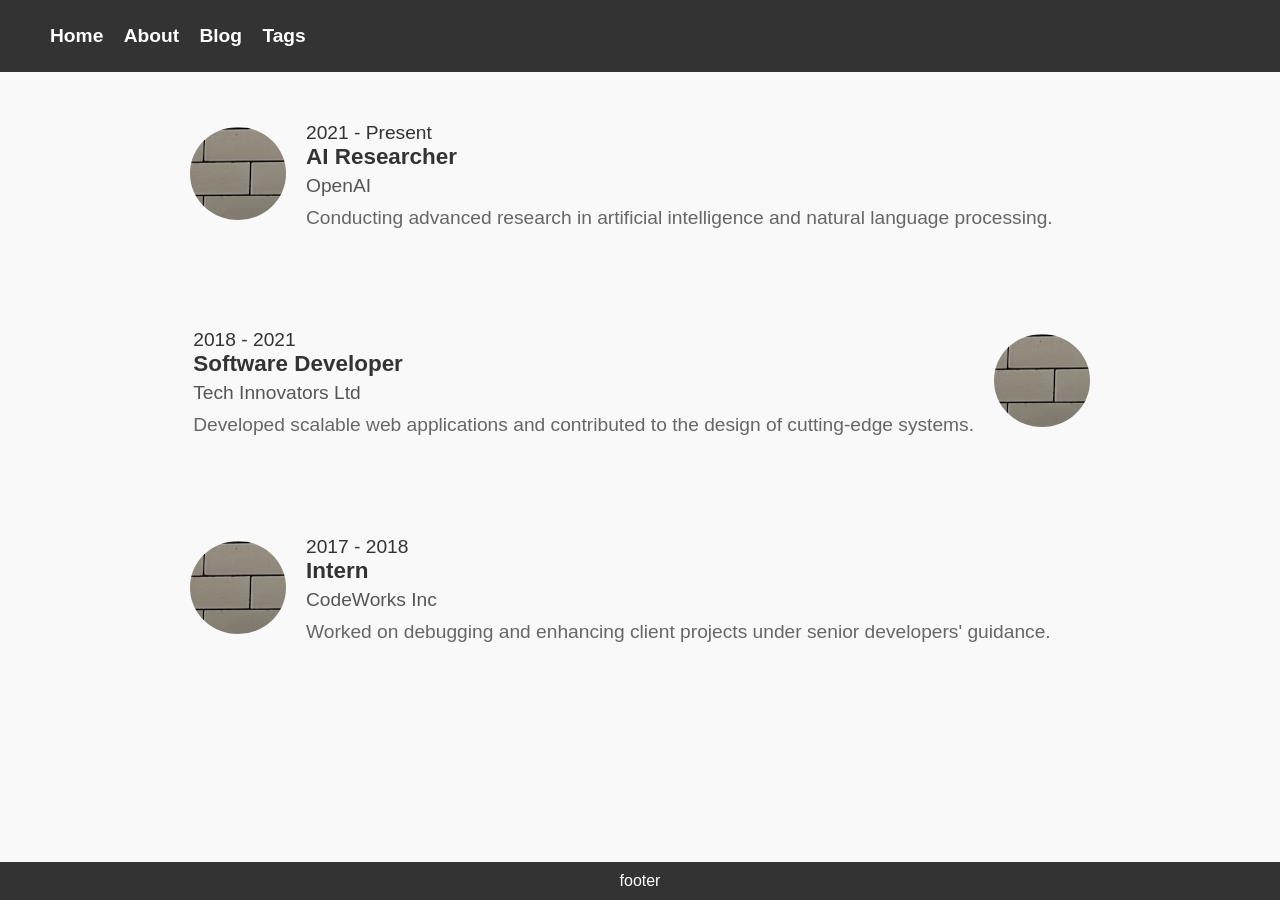
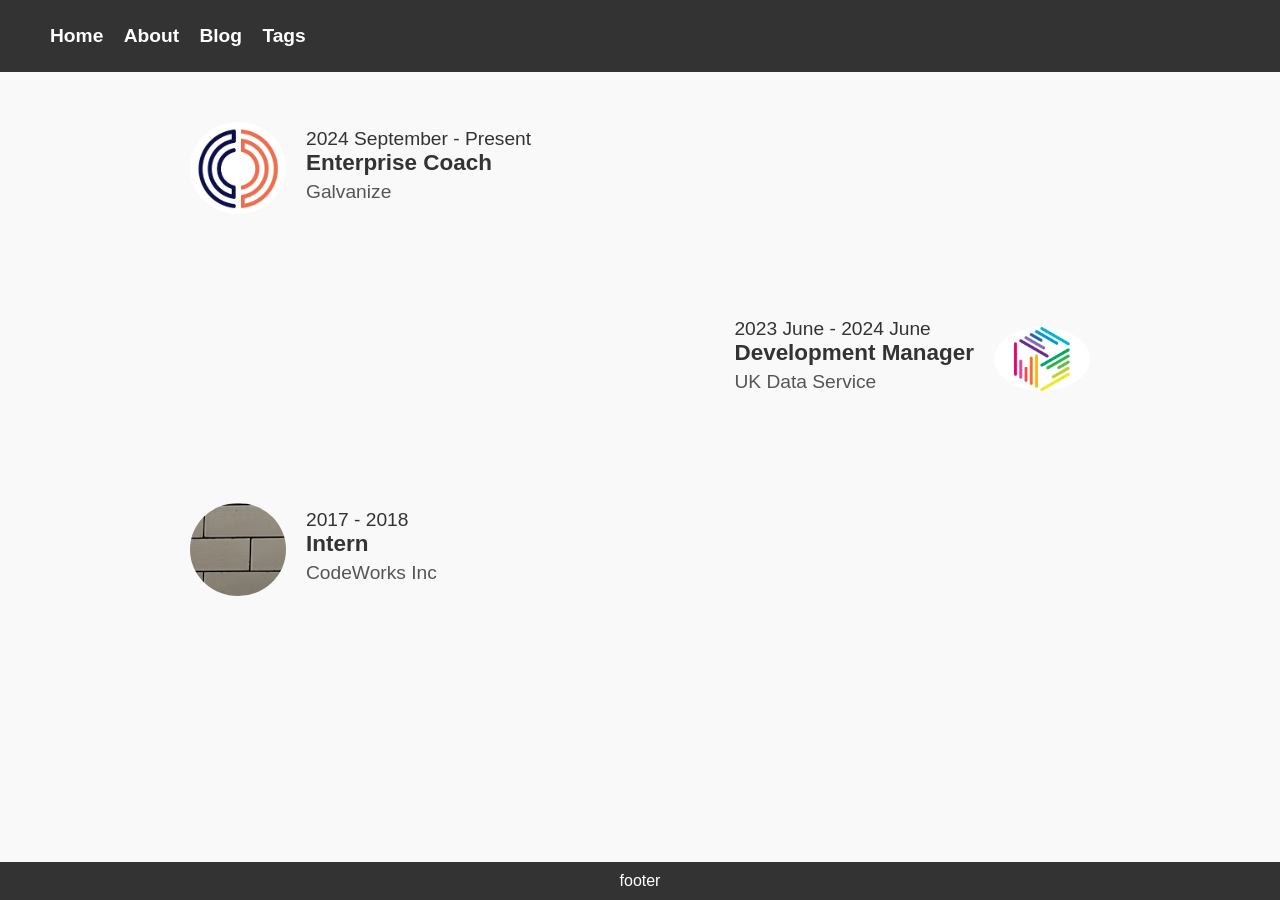
Before and after one commit to yakampe/yakampe.github.io, a Jekyll site: the page built from index.markdown, in a window 1280 px wide. Built offline with Jekyll 4.4.1, drawn with Linux system fonts in a browser that asks for light colours.

Commit message:
logos and proper entries

```diff
--- a/_data/work_history.yml
+++ b/_data/work_history.yml
@@ -1,15 +1,15 @@
-- company: "OpenAI"
-  role: "AI Researcher"
-  start_date: "2021"
+- company: "Galvanize"
+  role: "Enterprise Coach"
+  start_date: "2024 September"
   end_date: "Present"
-  logo: "/assets/images/logo.png"
-  description: "Conducting advanced research in artificial intelligence and natural language processing."
-- company: "Tech Innovators Ltd"
-  role: "Software Developer"
-  start_date: "2018"
-  end_date: "2021"
-  logo: "/assets/images/logo.png"
-  description: "Developed scalable web applications and contributed to the design of cutting-edge systems."
+  logo: "/assets/images/galvanize.png"
+  # description: "Conducting advanced research in artificial intelligence and natural language processing."
+- company: "UK Data Service"
+  role: "Development Manager"
+  start_date: "2023 June"
+  end_date: "2024 June"
+  logo: "/assets/images/dataservice.png"
+  # description: "Developed scalable web applications and contributed to the design of cutting-edge systems."
 - company: "CodeWorks Inc"
   role: "Intern"
   start_date: "2017"
--- a/index.markdown
+++ b/index.markdown
@@ -13,7 +13,7 @@ layout: default
         <span>{{ job.start_date }}</span> - <span>{{ job.end_date }}</span>
         <h3>{{ job.role }}</h3>
         <h4>{{ job.company }}</h4>
-        <p>{{ job.description }}</p>
+        <!-- <p>{{ job.description }}</p> -->
       </div>
     </div>
   </div>
```
Also changed, not shown: assets/images/dataservice.png (added), assets/images/galvanize.png (added).
